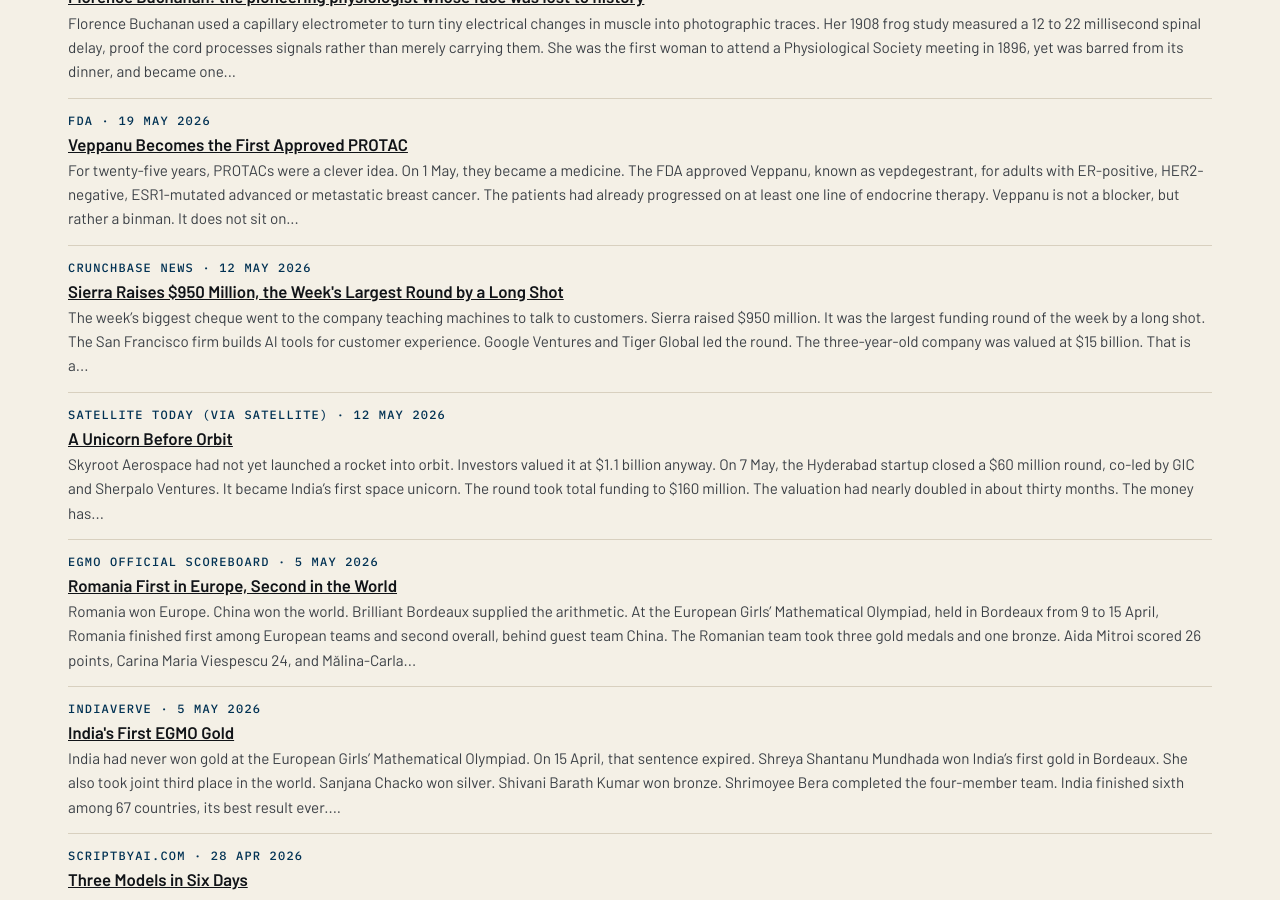
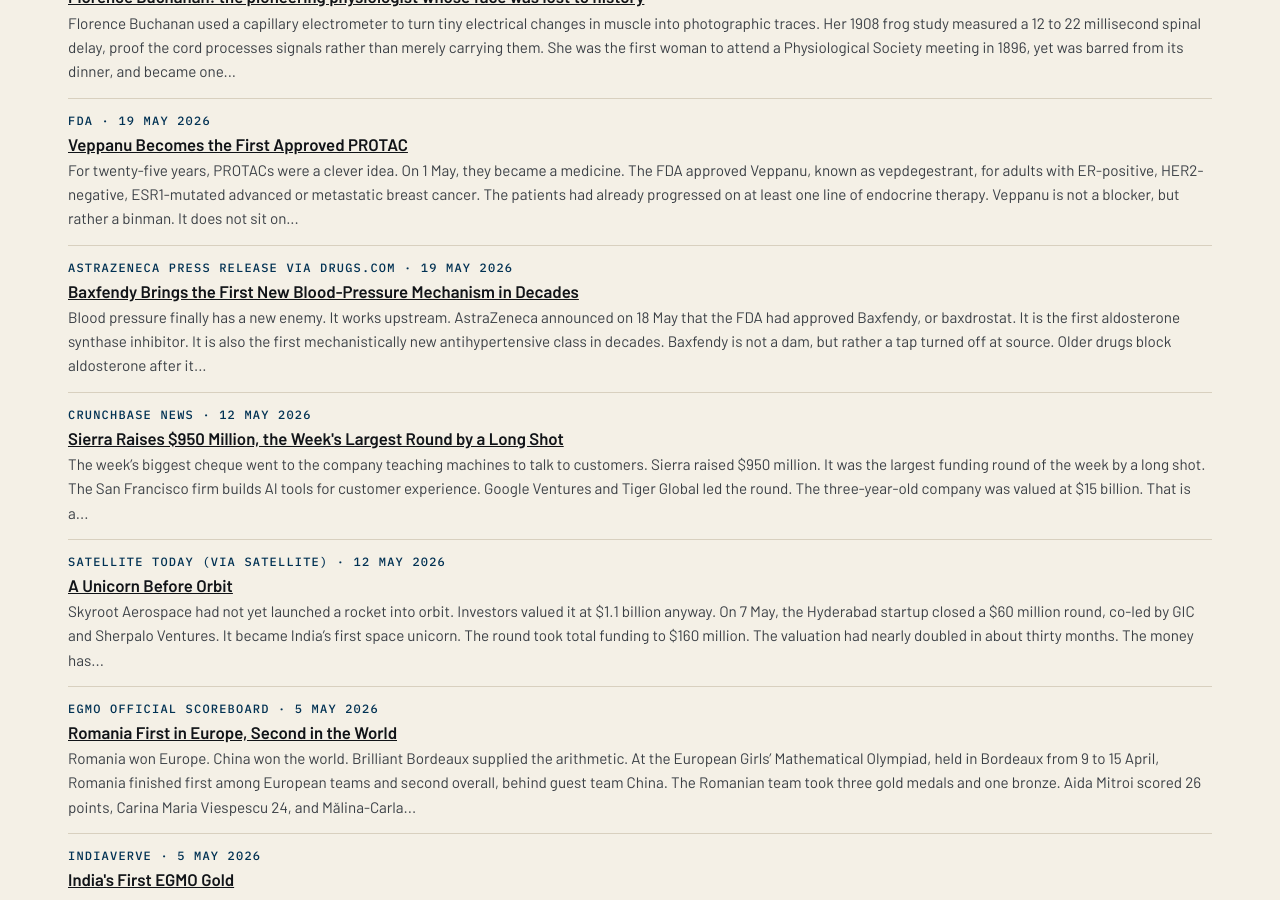
Before and after one commit to katz-news/katz.news, a Jekyll site: the page built from briefs/index.html, in a window 1280 px wide and 900 px high, scrolled down 14696 px. Built offline with Jekyll 4.4.1, drawn with Linux system fonts in a browser that asks for light colours.

Commit message:
Publish 2026-11-06

```diff
--- a/_data/build.yml
+++ b/_data/build.yml
@@ -1 +1 @@
-published_at: 2026-11-06T19:34:04Z
+published_at: 2026-11-06T19:35:05Z
--- /dev/null
+++ b/_posts/briefs/2026-11-06-baxfendy-brings-the-first-new-blood-pressure-mechanism-in-decades.md
@@ -0,0 +1,19 @@
+---
+published: true
+title: Baxfendy Brings the First New Blood-Pressure Mechanism in Decades
+date: 2026-05-19
+section: science
+source_name: AstraZeneca press release via Drugs.com
+source_url: http://www.drugs.com/newdrugs/fda-approves-baxfendy-baxdrostat-first-aldosterone-synthase-inhibitor-adults-hypertension-6790.html
+---
+Blood pressure finally has a new enemy. It works upstream.
+
+AstraZeneca announced on 18 May that the FDA had approved Baxfendy, or baxdrostat. It is the first aldosterone synthase inhibitor. It is also the first mechanistically new antihypertensive class in decades.
+
+Baxfendy is not a dam, but rather a tap turned off at source. Older drugs block aldosterone after it is made. This one stops the hormone being made at all.
+
+The approval rested on the BaxHTN trial. Patients were already taking two or more blood-pressure drugs. The 2 mg dose cut seated systolic pressure by 15.7 mmHg from baseline, 9.8 mmHg more than placebo. The 1 mg dose managed 8.7 mmHg over placebo.
+
+The need is plain. About 1.4 billion people live with hypertension. In the United States, about 23 million patients remain uncontrolled despite two or more medicines.
+
+Two decades without progress, then a stubborn systolic stalemate is broken at its source.
```
